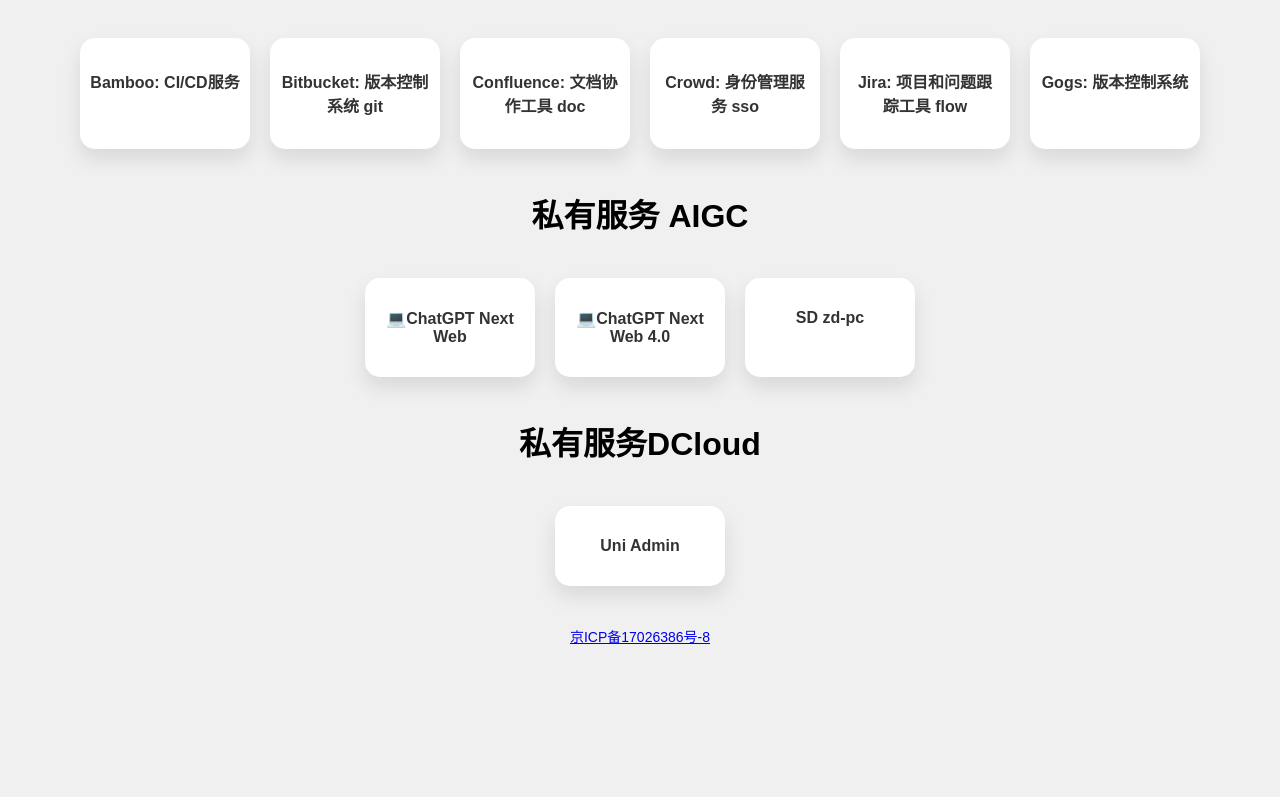
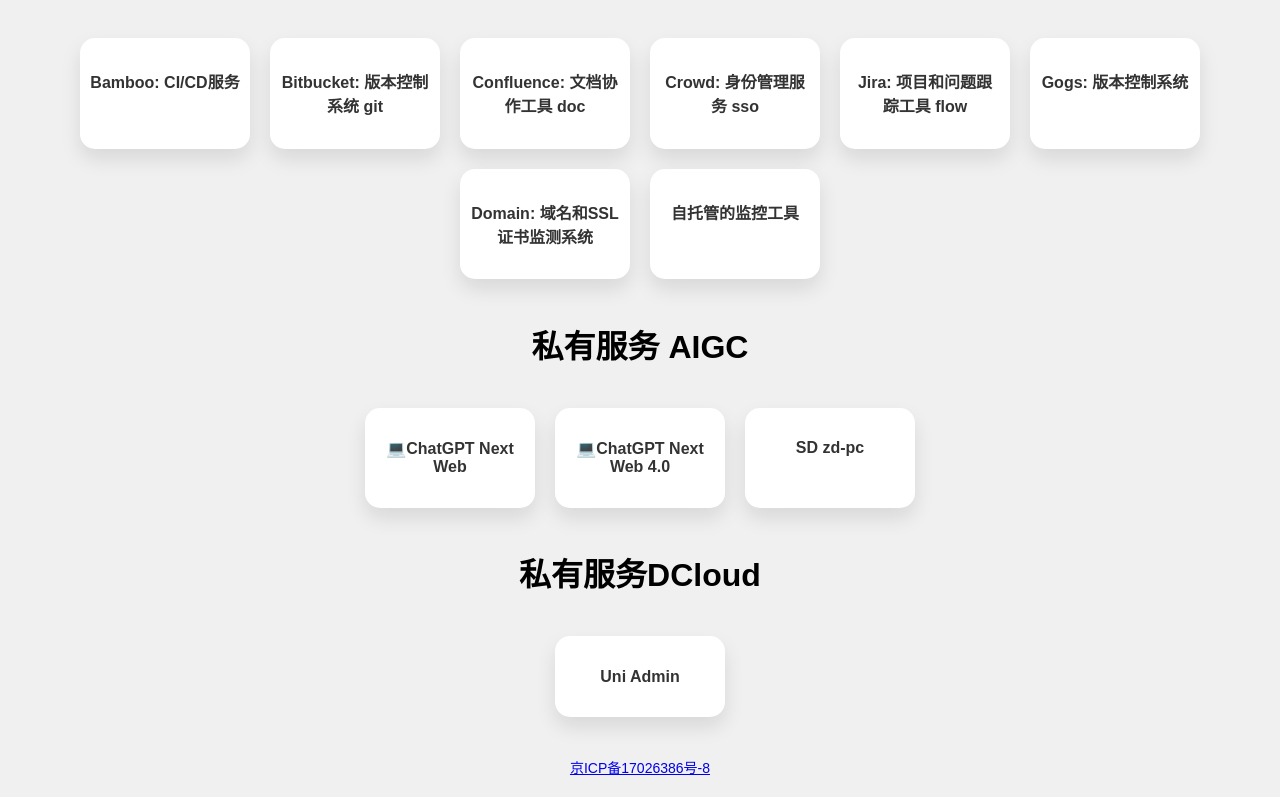
Before and after one commit to tdouguo/nav, a plain HTML site: page index.html in a window 1280 px wide. Shown: the part 841-1638 px from the top of the page. Before the commit the page ends 1507 px from the top, so only its background shows below. Drawn offline with Linux system fonts and the light colour scheme.

Commit message:
Update index.html

```diff
--- a/index.html
+++ b/index.html
@@ -96,7 +96,6 @@
 
     <h1>私有服务</h1>
     <div class="container">
-
         <div class="card">
             <a href="https://ci.onf.cc"><h4>Bamboo: CI/CD服务</h4></a>
         </div>
@@ -114,6 +113,12 @@
         </div>
         <div class="card">
             <a href="https://gogs.onf.cc"><h4>Gogs: 版本控制系统</h4></a>
+        </div>
+        <div class="card">
+            <a href="https://da.onf.cc"><h4>Domain: 域名和SSL证书监测系统</h4></a>
+        </div>
+        <div class="card">
+            <a href="https://status.onf.cc"><h4>自托管的监控工具</h4></a>
         </div>
     </div>
     <h1>私有服务 AIGC </h1>
```
